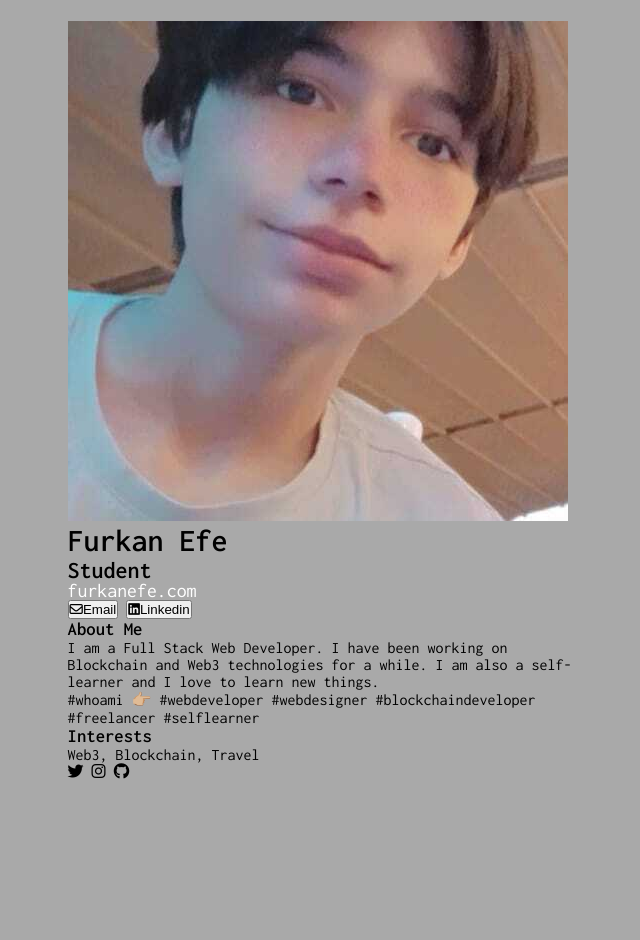
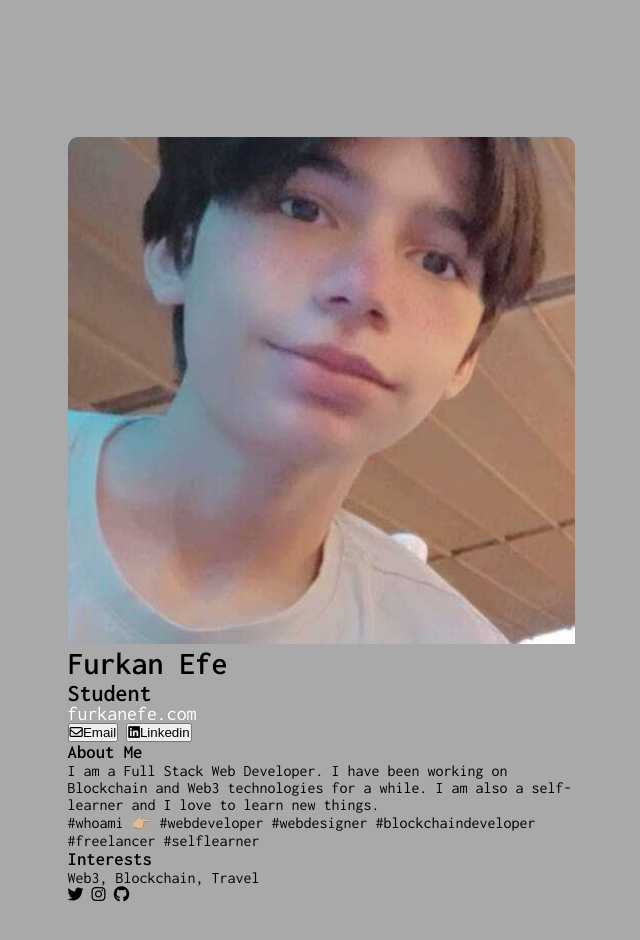
Before and after one commit to furkanEfe1/Furkan_Efe_Sekeroglu, a plain HTML site: page index.html in a window 1280 px wide. Shown: the whole page, without its empty margins (306-946 px from the left). Before the commit the page ends 800 px from the top, so only its background shows below. Drawn offline with Linux system fonts and the light colour scheme.

Commit message:
bcard header styles done

```diff
--- a/main.css
+++ b/main.css
@@ -21,7 +21,7 @@
   }
 
   .main{
-    height: 100vh;
+    height: 130vh;
     width: 98vw;
     display: flex;
     flex-direction: column;
@@ -36,4 +36,10 @@
 
   /*Header Styles*/
 
-  .bcard__profile-img{}
+  .bcard__profile-img{
+    width: 31.7rem;
+    height: 31.7rem;
+    border-radius: 10px 10px 0 0;
+    object-fit: cover;
+    object-position: top right;
+  }
```
